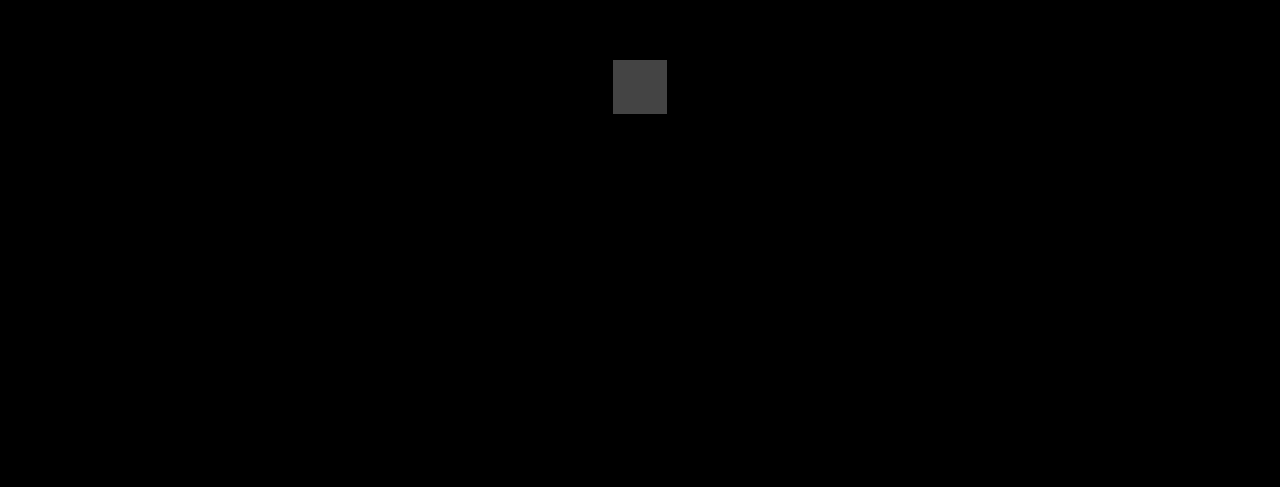
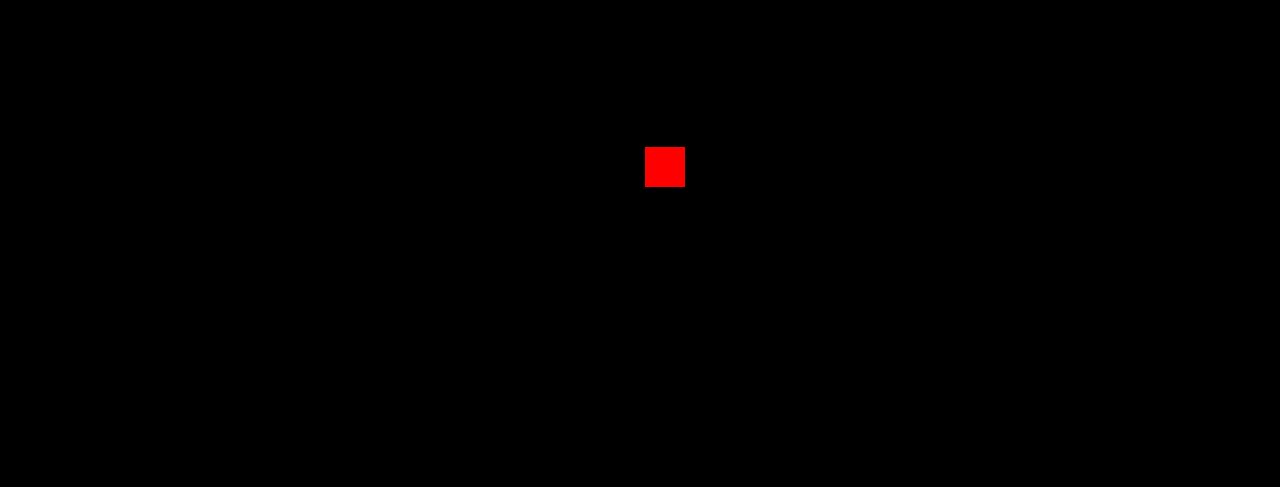
Before and after one commit to gamemash/health-and-safety, a plain HTML site: page index.html in a window 1280 px wide. Shown: the part 313-804 px from the top of the page. Drawn offline with Linux system fonts and the light colour scheme.

Commit message:
go to orthographic camera

```diff
--- a/index.html
+++ b/index.html
@@ -15,24 +15,38 @@
       var scene = new THREE.Scene();
       var width = window.innerWidth;
       var height = window.innerHeight;
-      var camera = new THREE.PerspectiveCamera( 75, window.innerWidth / window.innerHeight, 0.1, 1000 );
-      // var camera = new THREE.OrthographicCamera( width / - 2, width / 2, height / 2, height / - 2, 1, 1000 );
+      //var camera = new THREE.PerspectiveCamera( 75, window.innerWidth / window.innerHeight, 0.1, 1000 );
+      var camera = new THREE.OrthographicCamera( width / - 2, width / 2, height / 2, height / - 2, 1, 1000 );
 
       var renderer = new THREE.WebGLRenderer();
       renderer.setSize( window.innerWidth, window.innerHeight );
       document.body.appendChild( renderer.domElement );
 
-      var geometry = new THREE.BoxGeometry( 1, 1, 1 );
-      var material = new THREE.MeshBasicMaterial( { color: 0x444444 } );
-      var cube = new THREE.Mesh( geometry, material );
-      scene.add( cube );
+      var rectWidth = 40;
+      var rectLength = 40;
+      var rectShape = new THREE.Shape();
+      rectShape.moveTo( 0,0 );
+      rectShape.lineTo( 0, rectWidth );
+      rectShape.lineTo( rectLength, rectWidth );
+      rectShape.lineTo( rectLength, 0 );
+      rectShape.lineTo( 0, 0 );
 
-      camera.position.z = 10;
-      // cube.position.z = 3;
+      var rectGeom = new THREE.ShapeGeometry( rectShape );
+      var rectMesh = new THREE.Mesh( rectGeom, new THREE.MeshBasicMaterial( { color: 0xff0000 } ) ) ;
+
+      scene.add( rectMesh );
+
+
+      camera.position.z = 200;
+      var radius = 100;
+      var time = 0.0;
 
       function render() {
         requestAnimationFrame( render );
         renderer.render( scene, camera );
+        rectMesh.position.x = Math.cos(time) * radius;
+        rectMesh.position.y = Math.sin(time) * radius;
+        time += 0.1;
       }
 
       window.addEventListener("downKey", function(event) {
```
